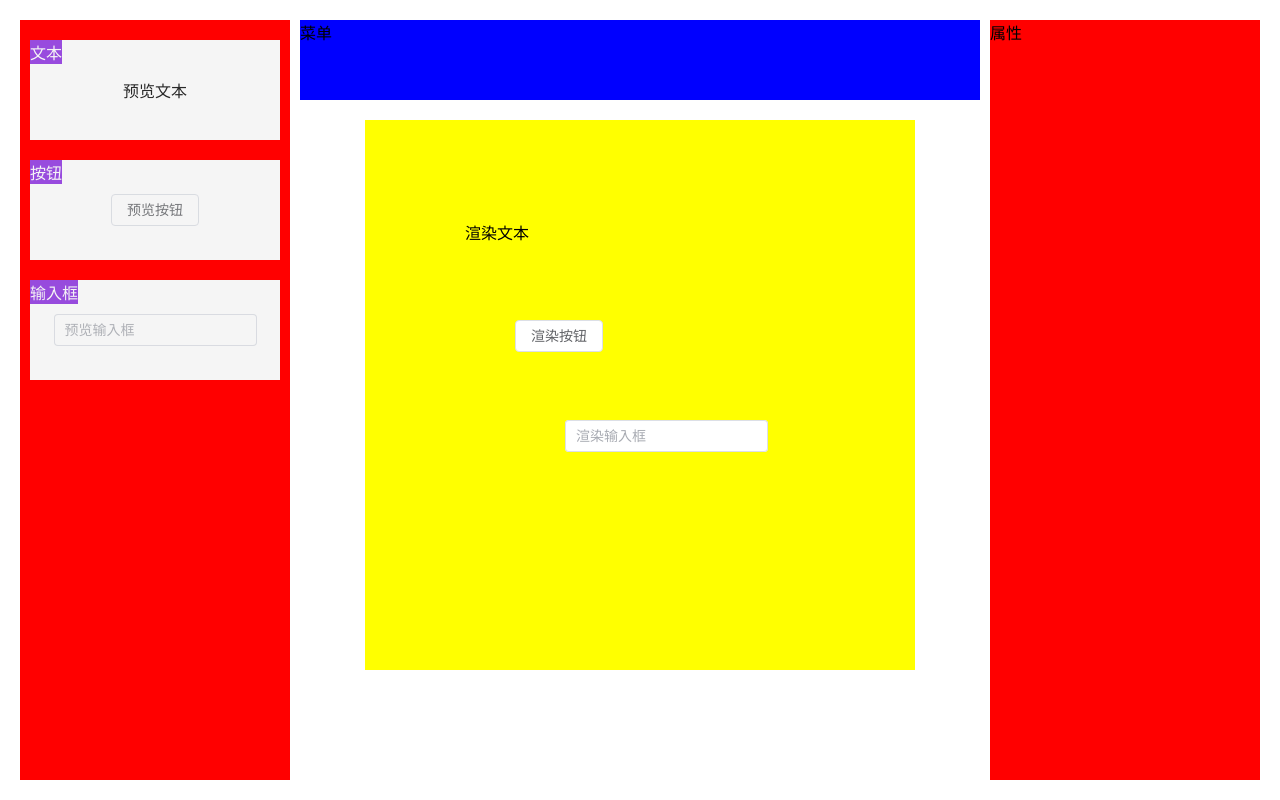
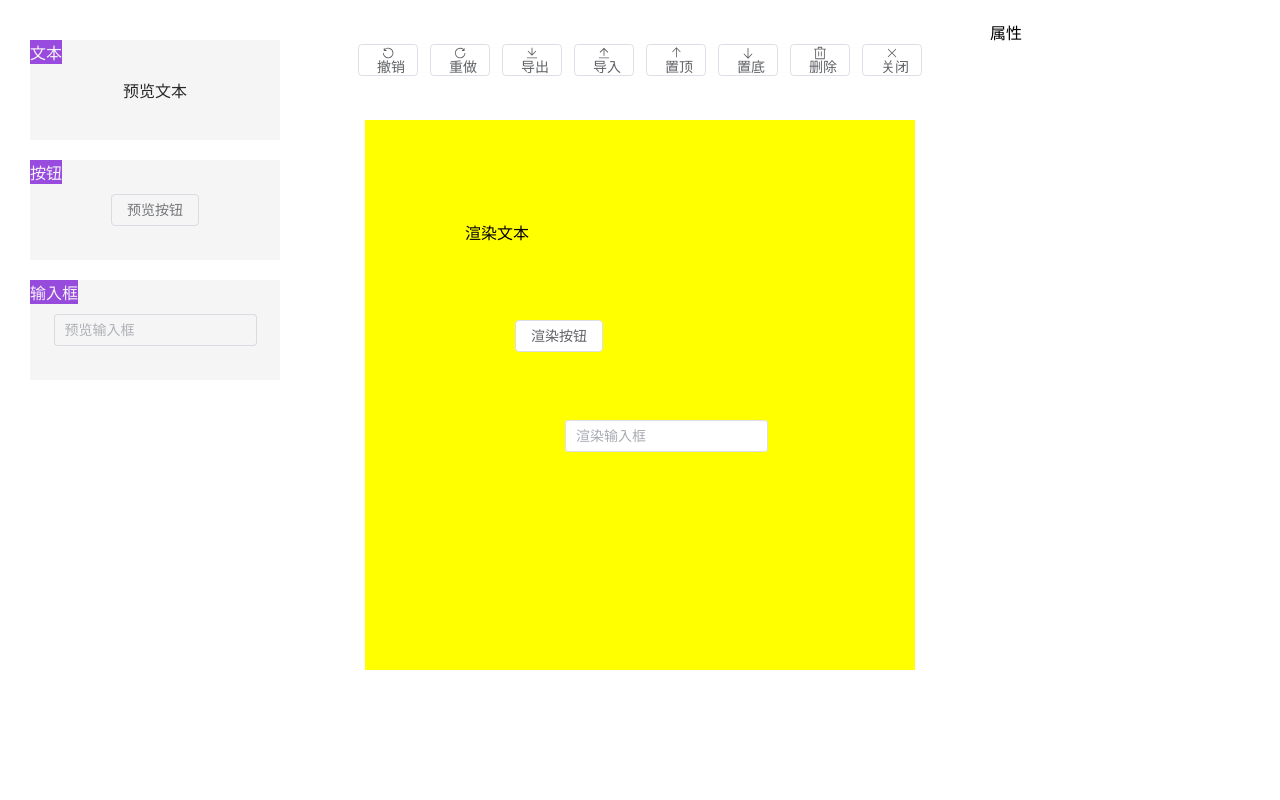
Before and after one commit to tang-suzi/lowcode-demo, a Vue app: page / in a window 1280 px wide. Built offline with nearby package versions, Linux system fonts and the light colour scheme.

Commit message:
feat: 添加重做撤销功能及快捷键

```diff
--- a/package.json
+++ b/package.json
@@ -8,8 +8,10 @@
     "lint": "vue-cli-service lint"
   },
   "dependencies": {
+    "@element-plus/icons-vue": "^2.3.1",
     "core-js": "^3.8.3",
     "element-plus": "^2.8.7",
+    "mitt": "^3.0.1",
     "vue": "^3.2.13",
     "vue-router": "^4.0.3",
     "vuex": "^4.0.0"
--- a/src/main.js
+++ b/src/main.js
@@ -1,11 +1,16 @@
 import { createApp } from "vue";
 import App from "./App.vue";
 import "element-plus/theme-chalk/index.css";
+import * as ElementPlusIconsVue from "@element-plus/icons-vue";
 // import router from "./router";
 // import store from "./store";
 
 // createApp(App).use(store).use(router).mount("#app");
-createApp(App).mount("#app");
+const app = createApp(App);
+for (const [key, component] of Object.entries(ElementPlusIconsVue)) {
+  app.component(key, component);
+}
+app.mount("#app");
 
 /**
  * 1. 构造假数据，实现根据位置渲染内容
--- a/src/packages/editor.jsx
+++ b/src/packages/editor.jsx
@@ -5,6 +5,22 @@ import { cloneDeep } from "lodash";
 import { useMenuDragger } from "./useMenuDragger";
 import { useBlockFoucs } from "./useBlockFoucs";
 import { useBlockDragger } from "./useBlockDragger";
+import { useCommand } from "./useCommand";
+import { ElButton } from "element-plus";
+import {
+  RefreshLeft,
+  RefreshRight,
+  Download,
+  Upload,
+  Top,
+  Bottom,
+  Delete,
+  Close,
+  // eslint-disable-next-line no-unused-vars
+  Edit,
+  // eslint-disable-next-line no-unused-vars
+  View,
+} from "@element-plus/icons-vue";
 
 export default defineComponent({
   props: {
@@ -41,6 +57,90 @@ export default defineComponent({
       data
     );
 
+    const { commands } = useCommand(data);
+
+    const buttons = [
+      {
+        label: "撤销",
+        icon: RefreshLeft,
+        handler: () => {
+          commands.undo();
+        },
+      },
+      {
+        label: "重做",
+        icon: RefreshRight,
+        handler: () => {
+          commands.redo();
+        },
+      },
+      {
+        label: "导出",
+        icon: Download,
+        handler: () => {
+          console.log("导出");
+          //   importDialog({
+          //     title: "导出JSON使用",
+          //     context: JSON.stringify(data.value),
+          //   });
+        },
+      },
+      {
+        label: "导入",
+        icon: Upload,
+        handler: () => {
+          console.log("导入");
+          //   importDialog({
+          //     title: "导入JSON",
+          //     context: "",
+          //     footer: true,
+          //     confirm(text) {
+          //       console.log(text);
+          //       // data.value = JSON.parse(text); // 这样去更改无法保留历史记录
+          //       state.commands.updateContainer(JSON.parse(text));
+          //     },
+          //   });
+        },
+      },
+      {
+        label: "置顶",
+        icon: Top,
+        // handler: () => {
+        //   state.commands.placeTop();
+        // },
+      },
+      {
+        label: "置底",
+        icon: Bottom,
+        // handler: () => {
+        //   state.commands.placeBottom();
+        // },
+      },
+      {
+        label: "删除",
+        icon: Delete,
+        // handler: () => {
+        //   state.commands.delete();
+        // },
+      },
+      //   {
+      //     label: () => (previewRef.value ? "编辑" : "预览"),
+      //     icon: () => (previewRef.value ? Edit : View),
+      //     // handler: () => {
+      //     //   previewRef.value = !previewRef.value;
+      //     //   clearBlockFocus();
+      //     // },
+      //   },
+      {
+        label: "关闭",
+        icon: Close,
+        // handler: () => {
+        //   editorRef.value = false;
+        //   clearBlockFocus();
+        // },
+      },
+    ];
+
     return () => (
       <div class="editor">
         <div class="editor-left">
@@ -59,7 +159,20 @@ export default defineComponent({
             </div>
           ))}
         </div>
-        <div class="editor-top">菜单</div>
+        <div class="editor-top">
+          {buttons.map((btn, index) => {
+            return (
+              <ElButton
+                class="editor-top-button"
+                key={{ index }}
+                onClick={btn.handler}
+                icon={btn.icon}
+              >
+                {btn.label}
+              </ElButton>
+            );
+          })}
+        </div>
         <div class="editor-right">属性</div>
         <div class="editor-container">
           <div class="editor-container-canvas">
--- a/src/packages/editor.scss
+++ b/src/packages/editor.scss
@@ -6,7 +6,7 @@
   &-right {
     position: absolute;
     width: 270px;
-    background-color: red;
+    // background-color: red;
     top: 0;
     bottom: 0;
   }
@@ -52,7 +52,10 @@
     left: 280px;
     right: 280px;
     height: 80px;
-    background-color: blue;
+    // background-color: blue;
+    display: flex;
+    justify-content: center;
+    align-items: center;
   }
   &-container {
     padding: 80px 270px 0;
@@ -102,3 +105,18 @@
   right: 0;
   border-top: 1px dashed red;
 }
+
+.editor-top-button {
+  width: 60px;
+  height: 60px;
+  display: flex;
+  flex-direction: column;
+  justify-content: center;
+  align-items: center;
+  background-color: rgba(0, 0, 0, 0.3);
+  color: #fff;
+  user-select: none;
+  & + & {
+    margin-left: 3px;
+  }
+}
--- /dev/null
+++ b/src/packages/events.js
@@ -0,0 +1,3 @@
+import mitt from "mitt"; // 发布订阅
+
+export const events = mitt();
--- /dev/null
+++ b/src/packages/useCommand.js
@@ -0,0 +1,138 @@
+import { onUnmounted } from "vue";
+import { events } from "./events";
+import { cloneDeep } from "lodash";
+
+export function useCommand(data) {
+  const state = {
+    current: -1,
+    queue: [], // 存放操作指令
+    commands: {}, // 指令和功能的映射
+    commandArray: [],
+    destroyArray: [],
+  };
+  const registry = (command) => {
+    state.commandArray.push(command);
+    state.commands[command.name] = (...args) => {
+      // 指令对应执行函数
+      const { redo, undo } = command.execute(...args);
+      redo();
+      if (!command.pushQueue) {
+        return;
+      }
+      let { queue, current } = state;
+      // 兼容撤回操作
+      if (queue.length > 0) {
+        queue = queue.slice(0, current + 1); // 可能在放置的过程中有撤销操作，所以根据当前最新的current值来计算新的队列
+        state.queue = queue;
+      }
+      queue.push({ redo, undo }); // 保存指令的前进后退
+      state.current = current + 1;
+      console.log(queue);
+    };
+  };
+  // 注册命令
+  registry({
+    name: "redo",
+    keyboard: "ctrl+y",
+    execute() {
+      return {
+        redo() {
+          const item = state.queue[state.current + 1]; // 找到当前的下一步 还原操作
+          if (item) {
+            item.redo && item.redo();
+            state.current++;
+          }
+        },
+      };
+    },
+  });
+  registry({
+    name: "undo",
+    keyboard: "ctrl+z",
+    execute() {
+      return {
+        redo() {
+          if (state.current == -1) return; // 没有可以撤销了
+          const item = state.queue[state.current]; // 找到上一步还原
+          if (item) {
+            item.undo && item.undo(); // 这里没有操作队列
+            state.current--;
+          }
+        },
+      };
+    },
+  });
+  registry({
+    name: "drag",
+    before: null,
+    pushQueue: true,
+    keyboard: "ctrl+x",
+    init() {
+      this.before = null;
+      const start = () => {
+        this.before = cloneDeep(data.value.blocks);
+      };
+      const end = () => {
+        if (state.commands) {
+          state.commands.drag();
+        }
+      };
+      events.on("start", start);
+      events.on("end", end);
+      return () => {
+        events.off("start", start);
+        events.off("end", end);
+      };
+    },
+    execute() {
+      const before = this.before;
+      const after = data.value.blocks;
+      return {
+        redo() {
+          data.value = { ...data.value, blocks: after };
+        },
+        undo() {
+          data.value = { ...data.value, blocks: before || [] };
+        },
+      };
+    },
+  });
+  // 监听键盘事件
+  const keyboardEvent = (() => {
+    const init = () => {
+      const onKeyDown = (e) => {
+        const { metaKey, ctrlKey, key } = e;
+        let keyString = "";
+        if (metaKey || ctrlKey) {
+          keyString = `ctrl+${key}`;
+        }
+        state.commandArray.forEach(({ keyboard, name }) => {
+          if (!keyboard) return;
+          if (keyboard === keyString) {
+            state.commands[name]();
+            e.preventDefault();
+          }
+        });
+      };
+      window.addEventListener("keydown", onKeyDown);
+      return () => {
+        window.removeEventListener("keydown", onkeydown);
+      };
+    };
+    return init;
+  })();
+  (() => {
+    keyboardEvent();
+    state.commandArray.forEach((command) => {
+      if (command.init) {
+        state.destroyArray.push(
+          command.init && state.destroyArray.push(command.init())
+        );
+      }
+    });
+  })();
+  onUnmounted(() => {
+    state.destroyArray.forEach((fn) => fn && fn());
+  });
+  return state;
+}
--- a/src/packages/useMenuDragger.js
+++ b/src/packages/useMenuDragger.js
@@ -1,3 +1,4 @@
+import { events } from "./events";
 export function useMenuDragger(containerRef, data) {
   let currentComponent = null;
   const dragenter = (e) => {
@@ -36,12 +37,14 @@ export function useMenuDragger(containerRef, data) {
     containerRef.value.addEventListener("dragleave", dragleave);
     containerRef.value.addEventListener("drop", drop);
     currentComponent = component;
+    events.emit("start");
   };
   const dragend = () => {
     containerRef.value.removeEventListener("dragenter", dragenter);
     containerRef.value.removeEventListener("dragover", dragover);
     containerRef.value.removeEventListener("dragleave", dragleave);
     containerRef.value.removeEventListener("drop", drop);
+    events.emit("end");
   };
   return {
     dragStart,
```
Also changed, not shown: src/packages/useBlockDragger.js (+57 -94 lines), 1 other file (tests, documents, lock files or other folders).
